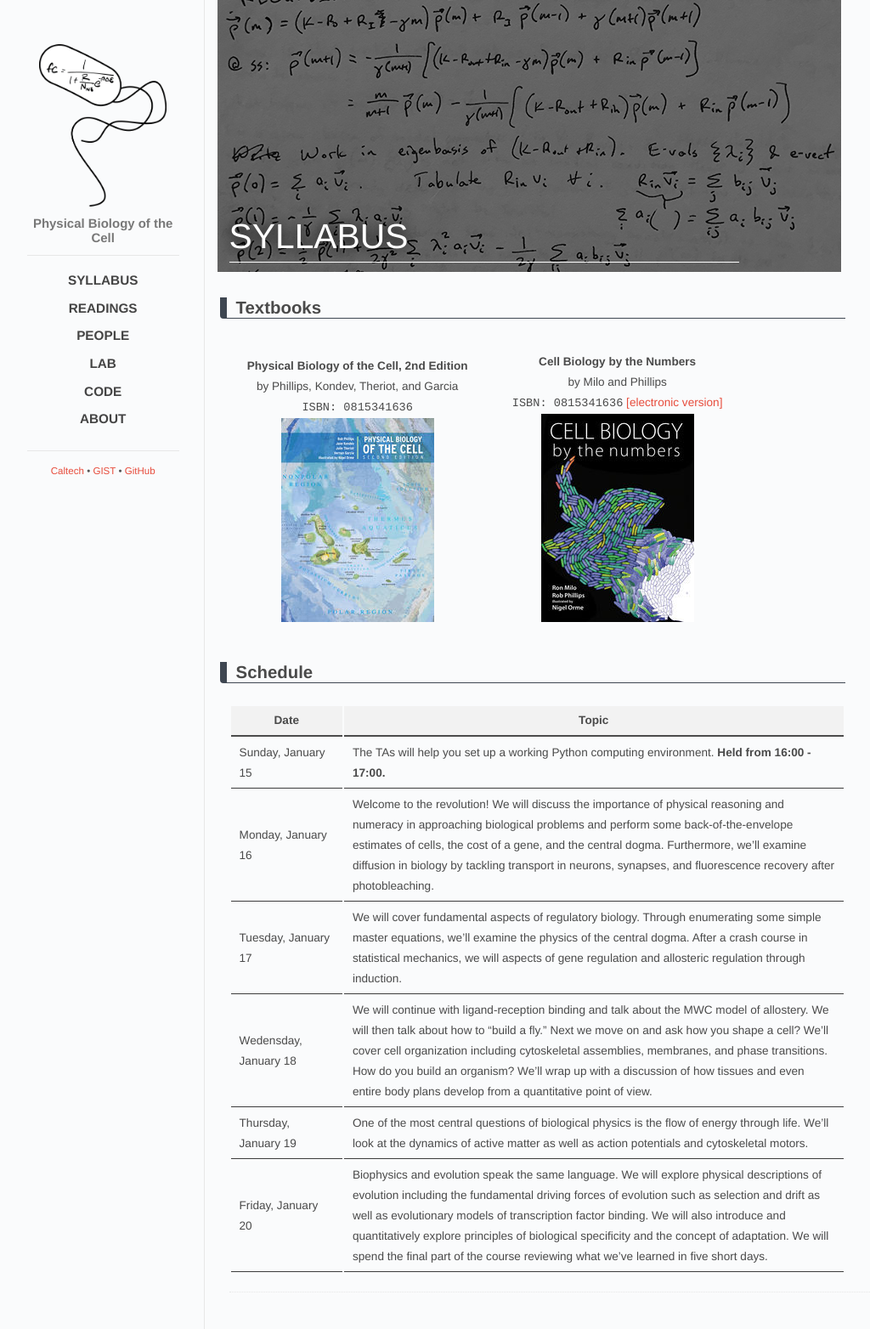
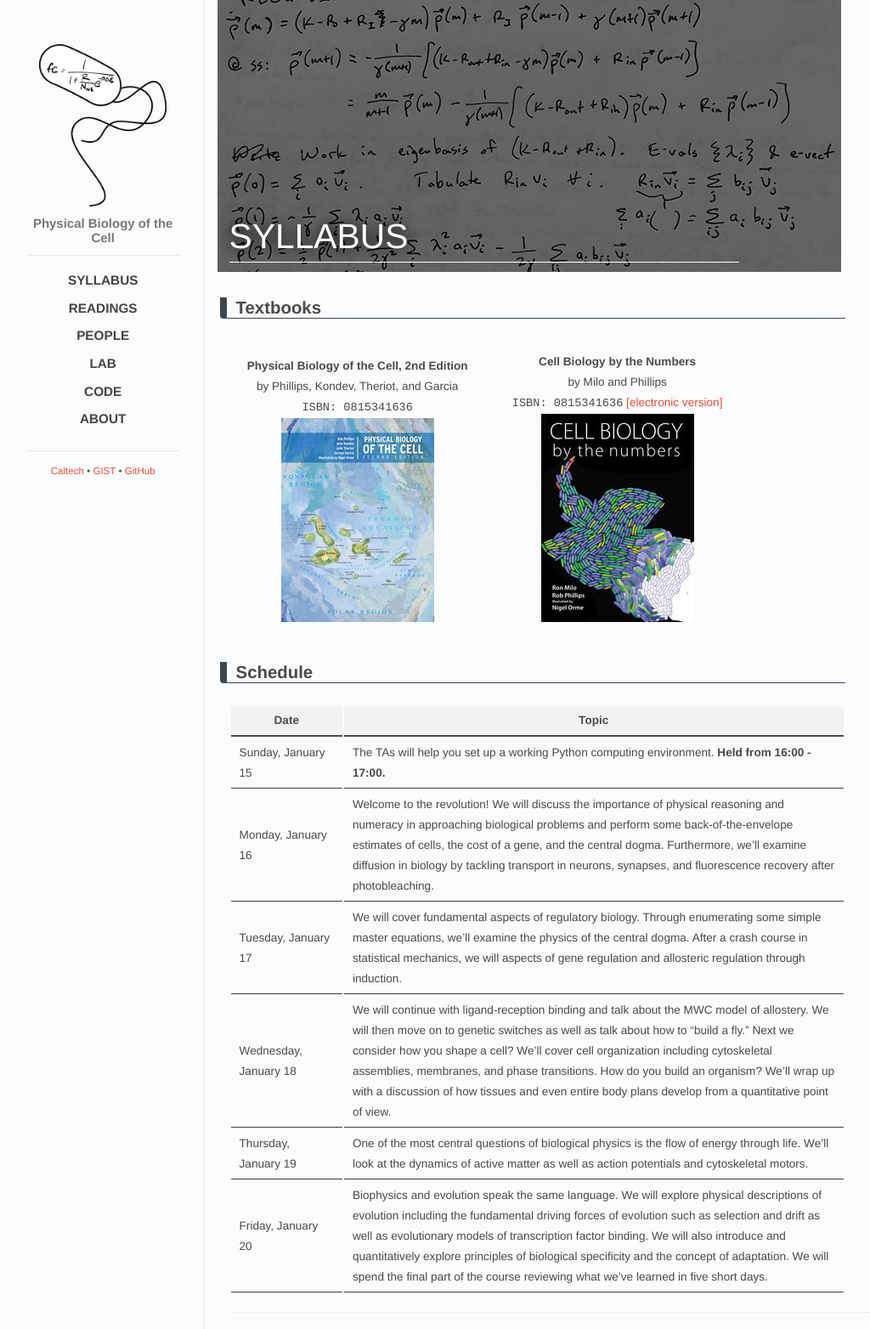
Before and after one commit to RPGroup-PBoC/gist_pboc_2017, a Jekyll site: the page built from _posts/2016-12-19-syllabus.md, in a window 1280 px wide. Shown: the whole page at 85% size, without its empty margins (118-1142 px from the left). Built offline with Jekyll 4.4.1, drawn with Linux system fonts in a browser that asks for light colours.

Commit message:
Update 2016-12-19-syllabus.md

```diff
--- a/_posts/2016-12-19-syllabus.md
+++ b/_posts/2016-12-19-syllabus.md
@@ -29,6 +29,6 @@ by Milo and Phillips <br/>
 |Sunday, January 15 | The TAs will help you set up a working Python computing environment. **Held from 16:00 - 17:00.** |
 |Monday, January 16 | Welcome to the revolution! We will discuss the importance of physical reasoning and numeracy in approaching biological problems and perform some back-of-the-envelope estimates of cells, the cost of a gene, and the central dogma.  Furthermore, we'll examine diffusion in biology by tackling transport in neurons, synapses, and fluorescence recovery after photobleaching.|
 | Tuesday, January 17 | We will cover fundamental aspects of regulatory biology. Through enumerating some simple master equations, we'll examine the physics of the central dogma. After a crash course in statistical mechanics, we will aspects of gene regulation and allosteric regulation through induction.|
-|Wedensday, January 18 | We will continue with ligand-reception binding and talk about the MWC model of allostery. We will then talk about how to "build a fly." Next we move on and ask how you shape a cell? We'll cover cell organization including cytoskeletal assemblies, membranes, and phase transitions. How do you build an organism? We’ll wrap up with a discussion of how tissues and even entire body plans develop from a quantitative point of view.|
+|Wednesday, January 18 | We will continue with ligand-reception binding and talk about the MWC model of allostery. We will then move on to genetic switches as well as talk about how to "build a fly." Next we consider how you shape a cell? We'll cover cell organization including cytoskeletal assemblies, membranes, and phase transitions. How do you build an organism? We’ll wrap up with a discussion of how tissues and even entire body plans develop from a quantitative point of view.|
 |Thursday, January 19 |  One of the most central questions of biological physics is the flow of energy through life. We'll look at the dynamics of active matter as well as action potentials and cytoskeletal motors.|
 |Friday, January 20 | Biophysics and evolution speak the same language. We will explore physical descriptions of evolution including the fundamental driving forces of evolution such as selection and drift as well as evolutionary models of transcription factor binding. We will also introduce and quantitatively explore principles of biological specificity and the concept of adaptation. We will spend the final part of the course reviewing what we've learned in five short days. |
```
